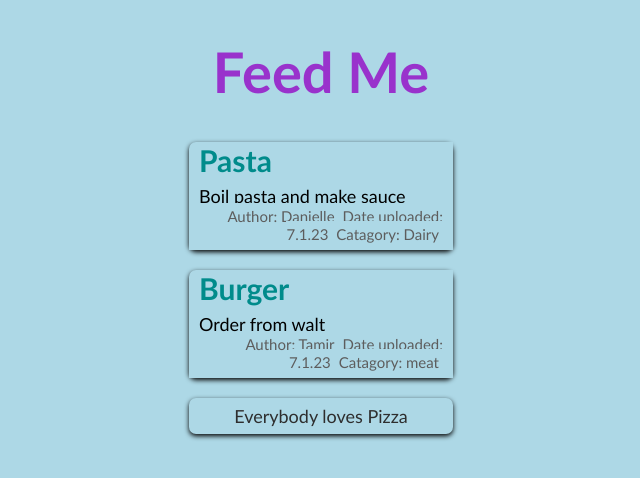
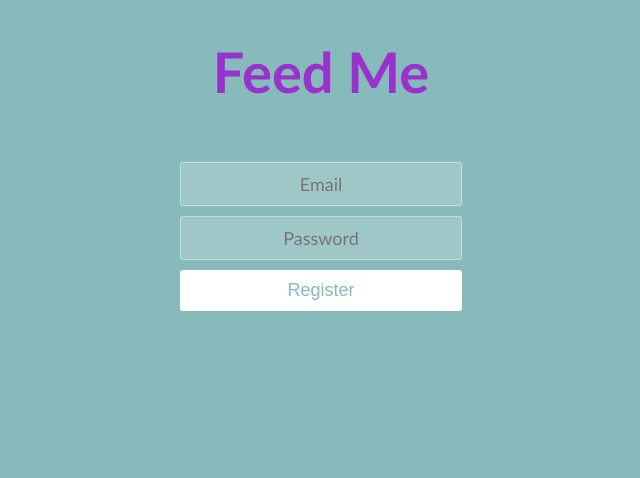
Before and after one commit to Tamir198/feed-me-web, a React (Create React App) app in the folder frontend/: page / in a window 1280 px wide. Shown: the top 478 px of the page, without its empty margins (319-959 px from the left). Built offline with nearby package versions, Linux system fonts and the light colour scheme.

Commit message:
login/register page

```diff
--- a/frontend/src/components/LoginMenu/LoginMenu.js
+++ b/frontend/src/components/LoginMenu/LoginMenu.js
@@ -1,7 +1,15 @@
-import styles from "./LoginMenu.module.css"
+import styles from "./LoginMenu.module.css";
 
-function LoginMenu(){
+var isUserRegistered = false;
 
+function LoginMenu() {
+  return (
+    <form className="form">
+      <input type="text" placeholder="Email" />
+      <input type="password" placeholder="Password" />
+      <button type="submit">{isUserRegistered ? "Login" : "Register"}</button>
+    </form>
+  );
 }
 
-export default LoginMenu
+export default LoginMenu;
--- a/frontend/src/components/LoginMenu/LoginMenu.module.css
+++ b/frontend/src/components/LoginMenu/LoginMenu.module.css
@@ -0,0 +1,33 @@
+form {
+    padding: 20px 0;
+    position: relative;
+    display: flex;
+    align-items: center;
+    flex-direction: column;
+}
+
+form input {
+    border: 1px solid rgba(252, 252, 252, 0.4);
+    background-color: rgba(252, 252, 252, 0.2);
+    width: 250px;
+    border-radius: 3px;
+    font-family: 'Gill Sans', 'Gill Sans MT', Calibri, 'Trebuchet MS', sans-serif;
+    padding: 10px 15px;
+    margin: 0 auto 10px auto;
+    display: block;
+    text-align: center;
+    font-size: 18px;
+    color: white;
+    font-weight: 300;
+}
+
+form button {
+    outline: 0;
+    background-color: white;
+    border: 0;
+    padding: 10px 15px;
+    color: #87baba;
+    border-radius: 3px;
+    width: 282px;
+    font-size: 18px;
+}
--- a/frontend/src/pages/App/App.css
+++ b/frontend/src/pages/App/App.css
@@ -1,3 +1,3 @@
 * {
-    background-color: lightblue;
+    background-color: #87baba;
 }
--- a/frontend/src/pages/App/App.js
+++ b/frontend/src/pages/App/App.js
@@ -7,14 +7,16 @@
 import NavBar from "../../components/NavBar/NavBar";
 import Header from "../../components/Header/Header";
 import "./App.css"
+import LoginMenu from "../../components/LoginMenu/LoginMenu";
 
 function App() {
   return (
     <div>
       <Header />
       <NavBar />
-      <Feed />
-      <Facts />
+      {/* <Feed /> */}
+      {/* <Facts /> */}
+      <LoginMenu />
     </div>
   );
 }
```
